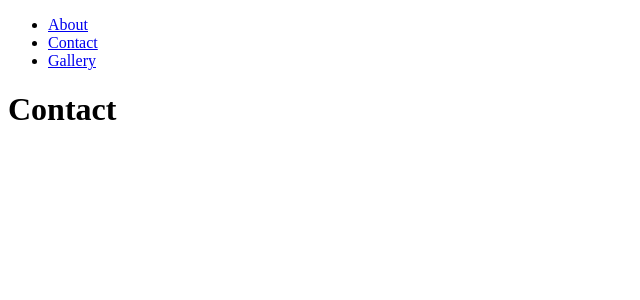
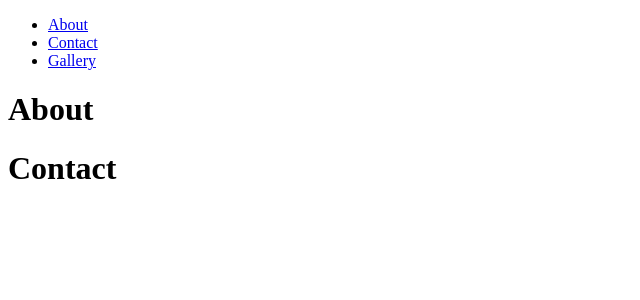
Before and after one commit to Mbell42/UCSD-CodeBootCamp-portfolio-react, a React (Create React App) app: page /contact in a window 1280 px wide. Shown: the top 300 px of the page, without its empty margins (0-640 px from the left). Built offline with nearby package versions, Linux system fonts and the light colour scheme.

Commit message:
upadted routes in 'App.js'

```diff
--- a/src/App.js
+++ b/src/App.js
@@ -11,7 +11,8 @@ function App() {
       <Router>
         <div>
             <Navbar />
-            <Route exact path="/" component={About} />
+            <Route path="/" component={About} />
+            <Route path="/about" component={About} />
             <Route exact path="/contact" component={Contact} />
             <Route exact path="/gallery" component={Gallery} />
         </div>
```
